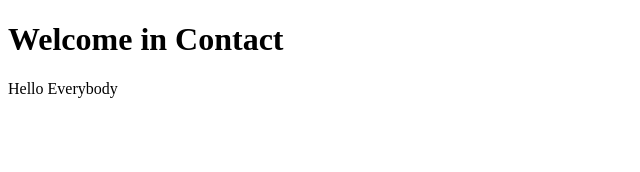
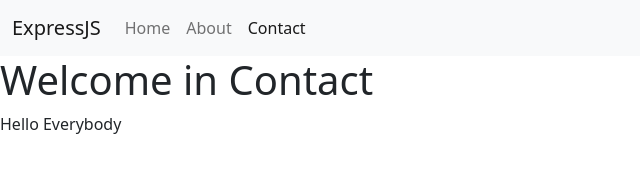
Before and after one commit to siyaga/wgsbatch2_pertemuan8_express, a website: page view/contact.html in a window 1280 px wide. Shown: the whole page, without its empty margins (0-640 px from the left). Drawn offline with nearby package versions, Linux system fonts and the light colour scheme.

Commit message:
Menambahkan navbar menggunakan bootstrap

```diff
--- a/view/contact.html
+++ b/view/contact.html
@@ -5,10 +5,37 @@
     <meta http-equiv="X-UA-Compatible" content="IE=edge">
     <meta name="viewport" content="width=device-width, initial-scale=1.0">
     <title>Contact</title>
+    <link href="https://cdn.jsdelivr.net/npm/bootstrap@5.2.0-beta1/dist/css/bootstrap.min.css" rel="stylesheet" integrity="sha384-0evHe/X+R7YkIZDRvuzKMRqM+OrBnVFBL6DOitfPri4tjfHxaWutUpFmBp4vmVor" crossorigin="anonymous">
+    <script src="https://cdn.jsdelivr.net/npm/bootstrap@5.2.0-beta1/dist/js/bootstrap.bundle.min.js" integrity="sha384-pprn3073KE6tl6bjs2QrFaJGz5/SUsLqktiwsUTF55Jfv3qYSDhgCecCxMW52nD2" crossorigin="anonymous"></script>
 </head>
 <body>
+    <!-- navbar -->
+    <nav class="navbar navbar-expand-lg bg-light">
+        <div class="container-fluid">
+          <a class="navbar-brand" href="#">ExpressJS</a>
+          <button class="navbar-toggler" type="button" data-bs-toggle="collapse" data-bs-target="#navbarNav" aria-controls="navbarNav" aria-expanded="false" aria-label="Toggle navigation">
+            <span class="navbar-toggler-icon"></span>
+          </button>
+          <div class="collapse navbar-collapse" id="navbarNav">
+            <ul class="navbar-nav">
+              <li class="nav-item">
+                <a class="nav-link " aria-current="page" href="/">Home</a>
+              </li>
+              <li class="nav-item">
+                <a class="nav-link" href="about">About</a>
+              </li>
+              <li class="nav-item">
+                <a class="nav-link active" href="contact">Contact</a>
+              </li>
+
+            </ul>
+          </div>
+        </div>
+      </nav>
+    <!-- mainbody -->
     <h1>Welcome in Contact</h1>
     <p>Hello Everybody</p>
-
+    <script src="https://cdn.jsdelivr.net/npm/@popperjs/core@2.11.5/dist/umd/popper.min.js" integrity="sha384-Xe+8cL9oJa6tN/veChSP7q+mnSPaj5Bcu9mPX5F5xIGE0DVittaqT5lorf0EI7Vk" crossorigin="anonymous"></script>
+<script src="https://cdn.jsdelivr.net/npm/bootstrap@5.2.0-beta1/dist/js/bootstrap.min.js" integrity="sha384-kjU+l4N0Yf4ZOJErLsIcvOU2qSb74wXpOhqTvwVx3OElZRweTnQ6d31fXEoRD1Jy" crossorigin="anonymous"></script>
 </body>
 </html>
```
Also changed, not shown: view/about.html (+28 -0 lines), view/index.html (+29 -1 lines).
